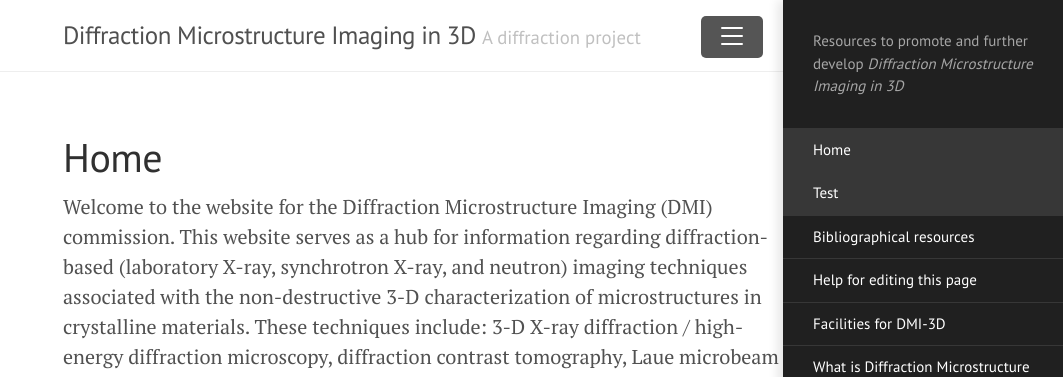
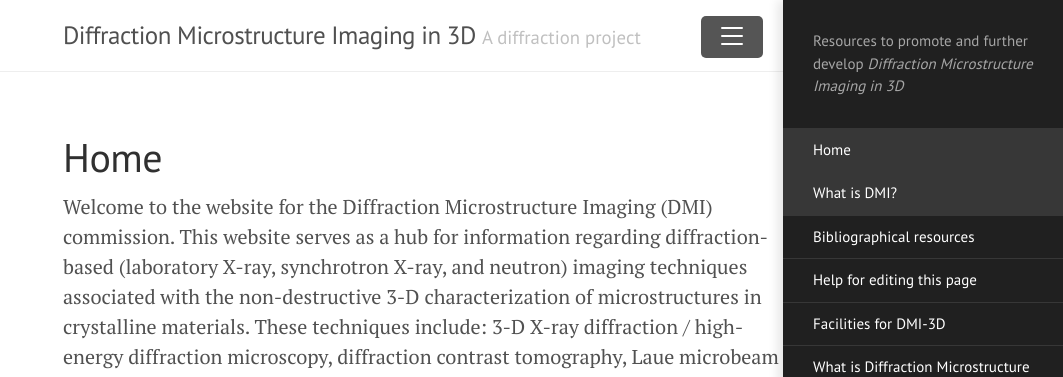
Before and after one commit to dmi-3D/dmi-3D.github.io, a Jekyll site: the page built from index.md, in a window 1280 px wide. Shown: the top 377 px of the page, without its empty margins (217-1280 px from the left). Built offline with Jekyll 4.4.1, drawn with Linux system fonts in a browser that asks for light colours.

Commit message:
Update sidebar.html
Testing Pt. 2

```diff
--- a/_includes/sidebar.html
+++ b/_includes/sidebar.html
@@ -10,7 +10,7 @@
 
   <nav class="sidebar-nav">
     <a class="sidebar-nav-item{% if page.title == 'Home' %} active{% endif %}" href="{{ '/' | absolute_url }}">Home</a>
-    <a class="sidebar-nav-item{% if page.title == 'Home' %} active{% endif %}" href="{{ '/intro' | absolute_url }}">Test</a>
+    <a class="sidebar-nav-item{% if page.title == 'Home' %} active{% endif %}" href="{{ '/intro' | absolute_url }}">What is DMI?</a>
 
     {% comment %}
       The code below dynamically generates a sidebar nav of pages with
```
